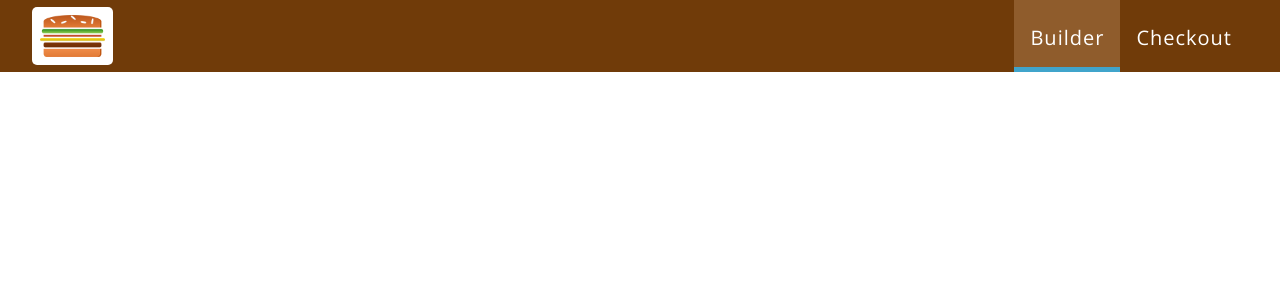
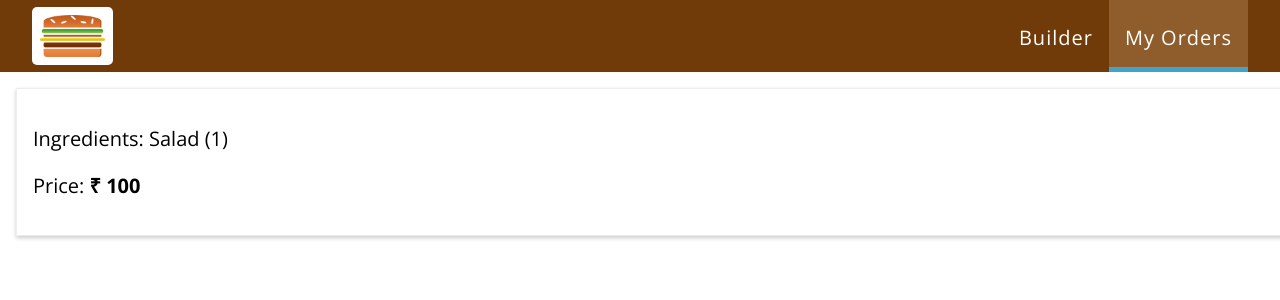
Before and after one commit to arhamathar/burger-builder-app, a React (Create React App) app: page /orders in a window 1280 px wide. Shown: the top 300 px of the page. Built offline with nearby package versions, Linux system fonts and the light colour scheme; the HTML template or start-up script is replaced by a standard one.

Commit message:
My orders page added

```diff
--- a/src/App.js
+++ b/src/App.js
@@ -3,6 +3,7 @@ import { BrowserRouter as Router, Route, Switch } from 'react-router-dom';
 import Layout from './components/Layout/Layout';
 import Checkout from './containers/Checkout';
 import BurgerBuilder from './containers/BurgerBuilder';
+import MyOrders from './containers/MyOrders';
 
 function App() {
   return (
@@ -15,6 +16,9 @@ function App() {
           <Route path="/checkout">
             <Checkout />
           </Route>
+          <Route path="/orders">
+            <MyOrders />
+          </Route>
         </Switch>
       </Layout>
     </Router>
--- a/src/components/Burger/Summary.js
+++ b/src/components/Burger/Summary.js
@@ -25,7 +25,7 @@ function Summary(props) {
             <p><strong>Total Price: ₹ {props.price}</strong></p>
             <p>Continue to Checkout ?</p>
             {/* <Button btnType="Danger" clicked={props.cancelPurchase}>Cancel</Button> */}
-            <Button btnType="Success" clicked={props.confirmPurchase}>Confirm</Button>
+            <Button btnType="Success" clicked={props.confirmPurchase}>Continue</Button>
         </Fragment>
     );
 }
--- a/src/components/Navigation/NavigationItems.js
+++ b/src/components/Navigation/NavigationItems.js
@@ -1,14 +1,15 @@
 import React from 'react';
+import { NavLink } from 'react-router-dom';
 import classes from './Navigation.module.css';
 
 function NavigationItems() {
     return (
         <ul className={classes.NavigationItems}>
             <li >
-                <a className={classes.active} href="/">Builder</a>
+                <NavLink activeClassName={classes.active} exact to="/">Builder</NavLink>
             </li>
             <li>
-                <a href="/checkout">Checkout</a>
+                <NavLink activeClassName={classes.active} to="/orders">My Orders</NavLink>
             </li>
         </ul>
     );
--- /dev/null
+++ b/src/components/Order/SingleOrder.js
@@ -0,0 +1,23 @@
+import React from 'react';
+import styled from 'styled-components';
+
+const StyledDiv = styled.div`
+    width: 100%;
+    border: 1px solid #eee;
+    box-shadow: 0 2px 4px #ccc;
+    padding: 1rem;
+    margin: 1rem;
+    box-sizing: border-box;
+    font-size: 1.25rem;
+`;
+
+function SingleOrder() {
+    return (
+        <StyledDiv>
+            <p>Ingredients: Salad (1)</p>
+            <p>Price: <strong> ₹ 100</strong></p>
+        </StyledDiv>
+    );
+}
+
+export default SingleOrder
--- a/src/components/UI/Modal/Modal.module.css
+++ b/src/components/UI/Modal/Modal.module.css
@@ -7,7 +7,7 @@
     box-shadow: 1px 2px 5px black;
     padding: 2rem;
     left: 15%;
-    top: 20%;
+    top: 10%;
     box-sizing: border-box;
     font-size: 1.25rem;
     transition: all 0.3s ease-out;
--- a/src/containers/Checkout.js
+++ b/src/containers/Checkout.js
@@ -12,7 +12,7 @@ function Checkout() {
     });
 
     const checkoutConfirmHandler = () => {
-        history.replace("/checkout/user-contack");
+        history.replace("/checkout/user-contact");
     }
 
     const checkoutCancelHandler = () => {
--- /dev/null
+++ b/src/containers/MyOrders.js
@@ -0,0 +1,13 @@
+import React from 'react';
+import SingleOrder from '../components/Order/SingleOrder';
+
+
+function MyOrders() {
+    return (
+        <div>
+            <SingleOrder />
+        </div>
+    );
+}
+
+export default MyOrders;
```
Also changed, not shown: src/test.css (added), 1 other file (tests, documents, lock files or other folders).
